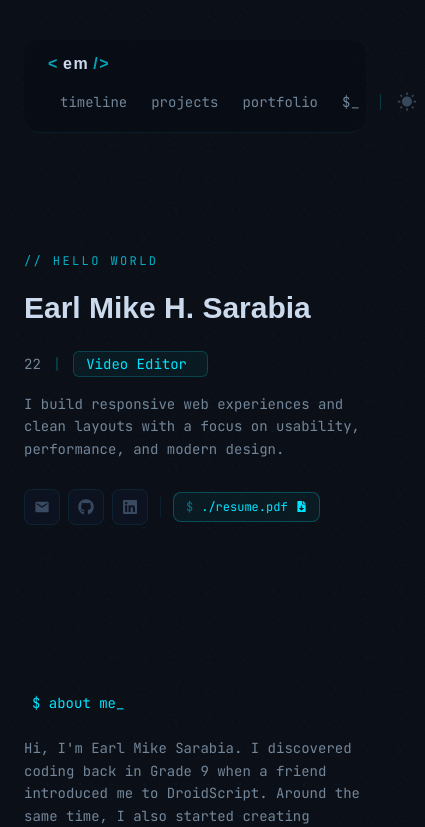
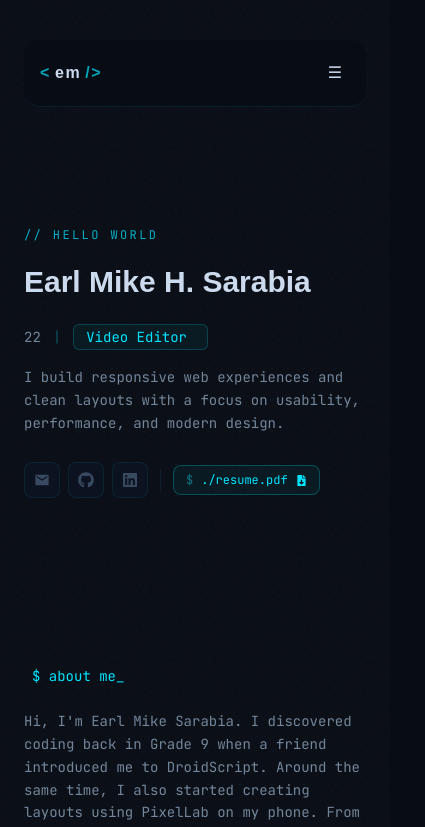
Before and after one commit to esmike03/ReactPortfolio, a React (Vite) app: page / in a window 390 px wide. Shown: the top 827 px of the page, 425 px wide, since content can reach past the window. Built offline with nearby package versions, Linux system fonts and the light colour scheme.

Commit message:
Initial Commit

```diff
--- a/src/App.jsx
+++ b/src/App.jsx
@@ -251,7 +251,7 @@ function App() {
     "Graphics Designer",
     "Video Editor",
   ];
-
+  const [menuOpen, setMenuOpen] = useState(false);
   const [index, setIndex] = useState(0);
 
   useEffect(() => {
@@ -275,7 +275,7 @@ function App() {
       <div className="w-screen cursor-none">
         <div className=" max-w-2xl mx-auto mt-4 p-6">
           <nav
-            className="flex flex-wrap items-center rounded-2xl justify-between gap-2 sm:gap-4 lg:gap-6 sticky top-2 z-40 px-6 py-3 backdrop-blur-md"
+            className="sticky top-2 z-40 px-4 sm:px-6 py-3 backdrop-blur-md rounded-2xl"
             style={{
               borderBottom: "1px solid var(--bg-border)",
               backgroundColor: isDarkMode
@@ -284,17 +284,20 @@ function App() {
               fontFamily: "var(--font-mono)",
             }}
           >
-            {/* ── Logo ── */}
+            <div className="flex items-center justify-between">
+              {/* Logo */}
               <div className="relative inline-block cursor-target group">
                 <p
-                className="font-bold text-base tracking-widest transition-transform duration-300 group-hover:scale-110 "
-                data-text="< EM />"
+                  className="font-bold text-base tracking-widest transition-transform duration-300 group-hover:scale-110"
                   style={{ fontFamily: "var(--font-display)" }}
                 >
                   <span style={{ color: "var(--accent)", opacity: 0.7 }}>
                     &lt;
                   </span>
-                <span className="mx-1" style={{ color: "var(--text-primary)" }}>
+                  <span
+                    className="mx-1"
+                    style={{ color: "var(--text-primary)" }}
+                  >
                     em
                   </span>
                   <span style={{ color: "var(--accent)", opacity: 0.7 }}>
@@ -303,11 +306,10 @@ function App() {
                 </p>
               </div>
 
-            {/* ── Links + Toggle ── */}
-            <div className="flex items-center sm:gap-1 lg:gap-2 text-sm">
-              <TargetBorder isDarkMode={isDarkMode}>
-                <p
-                  className="px-3 py-2 transition-all duration-200 nav-link"
+              {/* Desktop Links */}
+              <div className="hidden md:flex items-center gap-2 text-sm">
+                <p
+                  className="px-3 py-2 nav-link"
                   onClick={() =>
                     document
                       .getElementById("timeline")
@@ -316,11 +318,9 @@ function App() {
                 >
                   timeline
                 </p>
-              </TargetBorder>
-
-              <TargetBorder isDarkMode={isDarkMode}>
-                <p
-                  className="px-3 py-2 transition-all duration-200 nav-link"
+
+                <p
+                  className="px-3 py-2 nav-link"
                   onClick={() =>
                     document
                       .getElementById("projects")
@@ -329,11 +329,9 @@ function App() {
                 >
                   projects
                 </p>
-              </TargetBorder>
-
-              <TargetBorder isDarkMode={isDarkMode}>
-                <p
-                  className="px-3 py-2 transition-all duration-200 nav-link"
+
+                <p
+                  className="px-3 py-2 nav-link"
                   onClick={() =>
                     document
                       .getElementById("portfolio")
@@ -342,23 +340,18 @@ function App() {
                 >
                   portfolio
                 </p>
-              </TargetBorder>
-
-              <TargetBorder isDarkMode={isDarkMode}>
-                <p
-                  className="px-3 py-2 transition-all duration-200 nav-link"
+
+                <p
+                  className="px-3 py-2 nav-link"
                   onClick={() =>
                     document
                       .getElementById("techstack")
                       .scrollIntoView({ behavior: "smooth" })
                   }
-                  style={{ letterSpacing: "0.05em" }}
                 >
                   $_
                 </p>
-              </TargetBorder>
-
-              {/* Divider */}
+
                 <span
                   className="w-px h-4 mx-2"
                   style={{ background: "var(--accent)", opacity: 0.2 }}
@@ -367,22 +360,81 @@ function App() {
                 {/* Theme toggle */}
                 <div
                   onClick={toggleTheme}
-                className="cursor-target p-2 rounded-md transition-all duration-200 theme-toggle"
+                  className="cursor-pointer p-2 rounded-md theme-toggle"
                   style={{ color: "var(--text-muted)" }}
                 >
                   {isDarkMode ? (
-                  <MdWbSunny
-                    size={20}
-                    className="transition-transform duration-500 hover:rotate-90"
-                  />
+                    <MdWbSunny size={20} />
                   ) : (
-                  <MdDarkMode
-                    size={20}
-                    className="transition-transform duration-500"
-                  />
+                    <MdDarkMode size={20} />
                   )}
                 </div>
               </div>
+
+              {/* Mobile Menu Button */}
+              <div
+                className="md:hidden cursor-pointer p-2"
+                onClick={() => setMenuOpen(!menuOpen)}
+              >
+                ☰
+              </div>
+            </div>
+
+            {/* Mobile Menu */}
+            {menuOpen && (
+              <div className="flex flex-col mt-4 gap-2 md:hidden text-sm">
+                <p
+                  className="px-3 py-2 nav-link"
+                  onClick={() =>
+                    document
+                      .getElementById("timeline")
+                      .scrollIntoView({ behavior: "smooth" })
+                  }
+                >
+                  timeline
+                </p>
+
+                <p
+                  className="px-3 py-2 nav-link"
+                  onClick={() =>
+                    document
+                      .getElementById("projects")
+                      .scrollIntoView({ behavior: "smooth" })
+                  }
+                >
+                  projects
+                </p>
+
+                <p
+                  className="px-3 py-2 nav-link"
+                  onClick={() =>
+                    document
+                      .getElementById("portfolio")
+                      .scrollIntoView({ behavior: "smooth" })
+                  }
+                >
+                  portfolio
+                </p>
+
+                <p
+                  className="px-3 py-2 nav-link"
+                  onClick={() =>
+                    document
+                      .getElementById("techstack")
+                      .scrollIntoView({ behavior: "smooth" })
+                  }
+                >
+                  $_
+                </p>
+
+                <div
+                  onClick={toggleTheme}
+                  className="cursor-pointer px-3 py-2 theme-toggle"
+                >
+                  Toggle Theme
+                </div>
+              </div>
+            )}
 
             <style>{`
     .nav-link {
@@ -390,28 +442,17 @@ function App() {
       cursor: pointer;
       position: relative;
     }
+
     .nav-link:hover {
       color: var(--accent);
     }
-    .nav-link::after {
-      content: '';
-      position: absolute;
-      bottom: 4px;
-      left: 12px;
-      right: 12px;
-      height: 1px;
-
-    }
-    .nav-link:hover::after {
-      transform: scaleX(1);
-    }
+
     .theme-toggle:hover {
       color: var(--accent) !important;
       background: var(--accent-glow) !important;
     }
   `}</style>
           </nav>
-
           <div className="mt-10">
             <section
               className="relative flex flex-col gap-5 py-20 sm:py-28"
```
Lines whose indentation alone changed are shown as unchanged.
